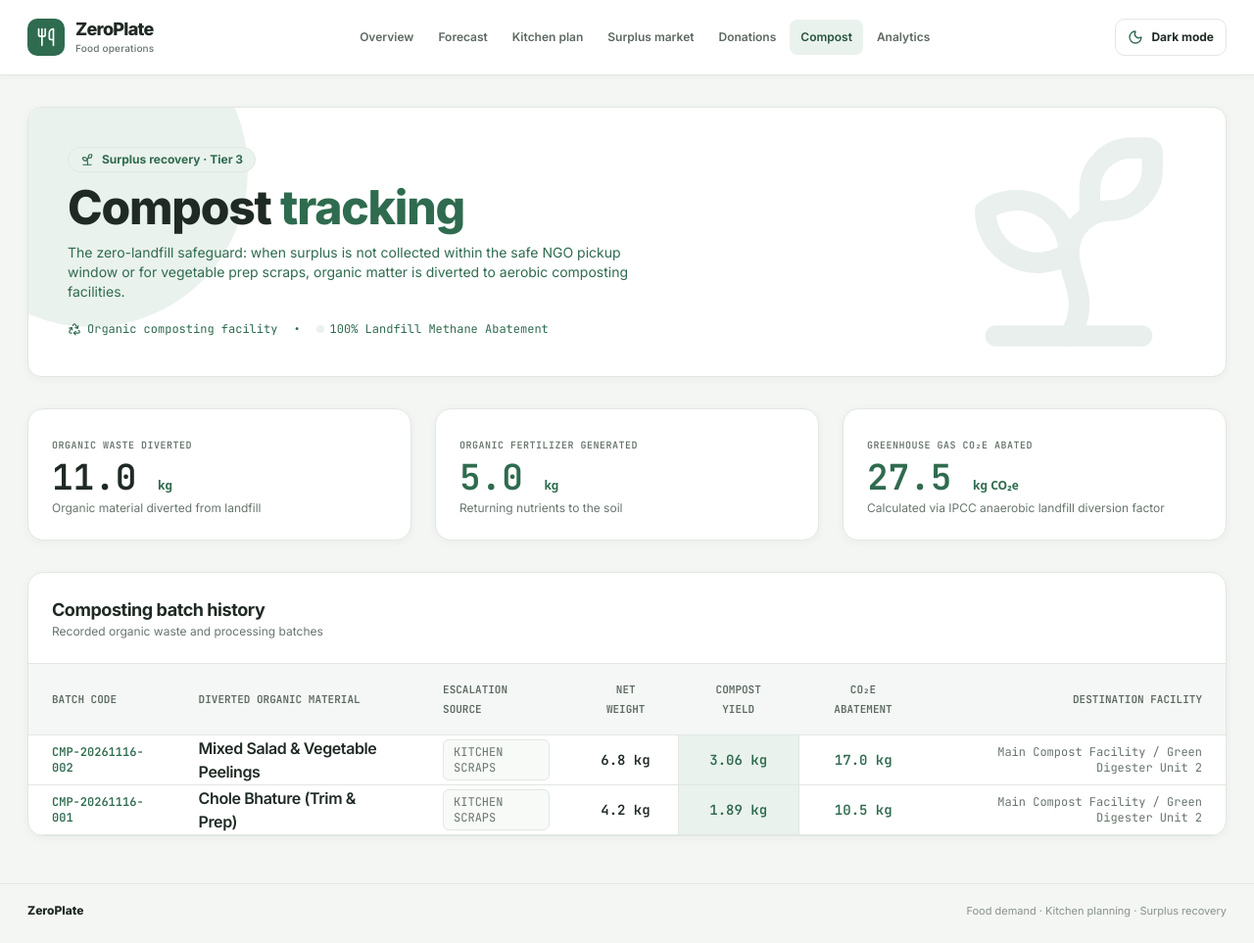
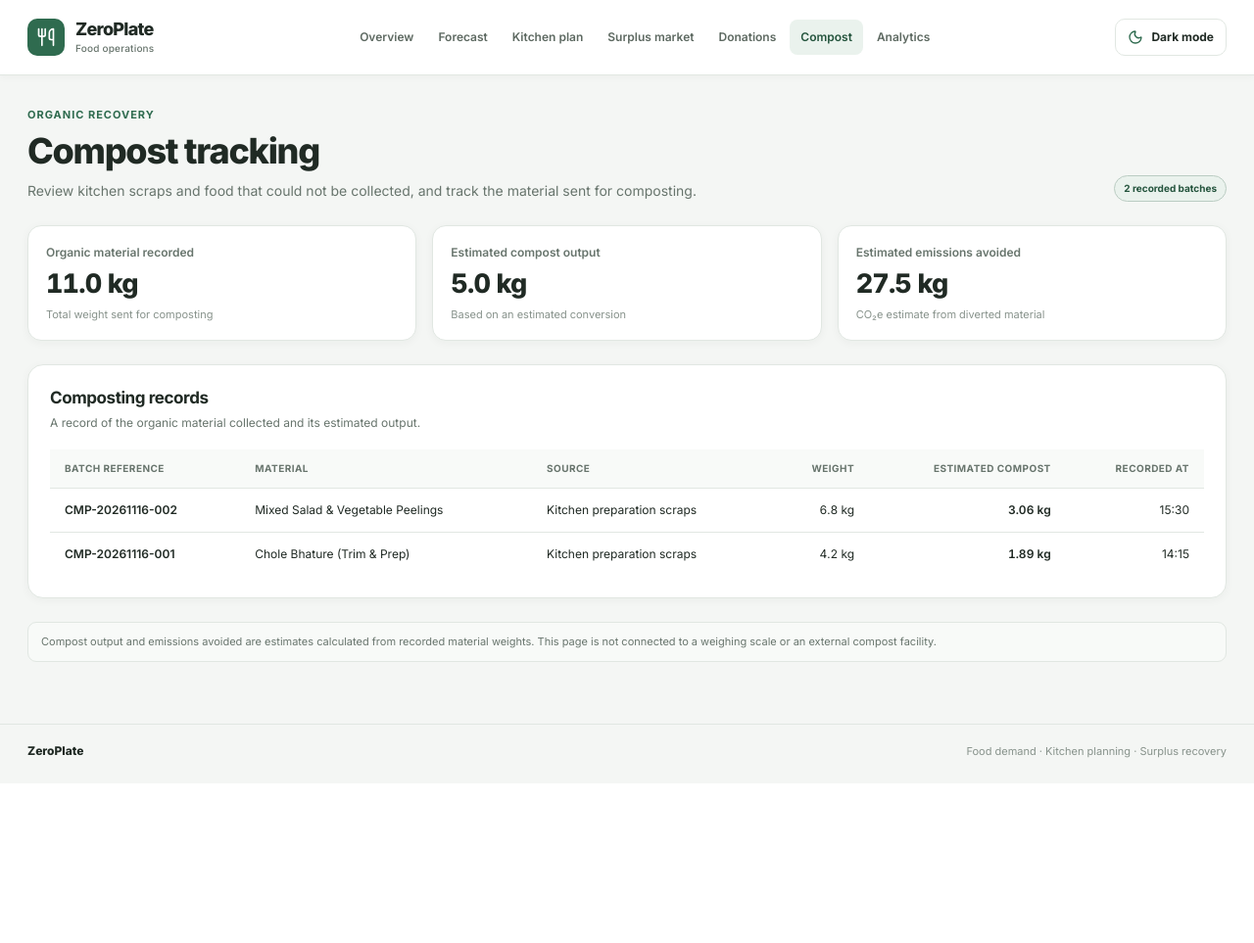
Before and after one commit to vyasy56-afk/ZeroPlate, a Flask app: page /composting/ in a window 1280 px wide. Shown: the whole page at 98% size. After the commit the page ends 774 px from the top, so only its background shows below. Run offline with Flask 3, Linux system fonts and the light colour scheme; data comes from the database, SQL or seed files in the repository; some libraries are stand-ins or nearby versions.

Commit message:
Replace technical composting claims with clear estimated recovery records

```diff
--- a/app/templates/composting.html
+++ b/app/templates/composting.html
@@ -3,117 +3,88 @@
 {% block title %}Compost tracking{% endblock %}
 
 {% block content %}
-<div class="space-y-8">
-    <!-- Header Banner -->
-    <div class="relative overflow-hidden rounded-3xl bg-gradient-to-r from-[#0d2818] via-[#081b10] to-[#040d08] border border-emerald-500/30 p-8 sm:p-10 shadow-[0_15px_50px_-10px_rgba(16,185,129,0.2)]">
-        <div class="absolute -top-24 -left-24 w-80 h-80 bg-emerald-500/15 rounded-full blur-3xl pointer-events-none"></div>
+<div class="page-stack">
+    <header class="page-header">
+        <div>
+            <p class="page-eyebrow">Organic recovery</p>
+            <h1 class="page-title">Compost tracking</h1>
+            <p class="page-description">Review kitchen scraps and food that could not be collected, and track the material sent for composting.</p>
+        </div>
+        <span class="status-chip">{{ logs|length }} recorded batch{{ '' if logs|length == 1 else 'es' }}</span>
+    </header>
 
-        <div class="relative z-10 max-w-3xl space-y-3">
-            <div class="inline-flex items-center space-x-2 px-3 py-1 rounded-full text-xs font-bold bg-emerald-500/15 text-emerald-300 border border-emerald-500/30">
-                <i data-lucide="sprout" class="w-3.5 h-3.5 text-emerald-400"></i>
-                <span>Surplus recovery · Tier 3</span>
-            </div>
-            <h1 class="text-3xl sm:text-5xl font-black text-white font-heading tracking-tight">
-                Compost <span class="gradient-text-emerald">tracking</span>
-            </h1>
-            <p class="text-xs sm:text-sm text-emerald-100/80 max-w-xl font-normal leading-relaxed">
-                The zero-landfill safeguard: when surplus is not collected within the safe NGO pickup window or for vegetable prep scraps, organic matter is diverted to aerobic composting facilities.
-            </p>
-            <div class="flex flex-wrap items-center gap-4 pt-2 text-xs text-emerald-200/70 font-mono">
-                <span class="flex items-center space-x-1.5">
-                    <i data-lucide="recycle" class="w-3.5 h-3.5 text-emerald-400"></i>
-                    <span>Organic composting facility</span>
-                </span>
-                <span>•</span>
-                <span class="flex items-center space-x-1.5 text-emerald-300">
-                    <span class="w-2 h-2 rounded-full bg-emerald-400 pulse-neon"></span>
-                    <span>100% Landfill Methane Abatement</span>
-                </span>
+    <section class="grid grid-cols-1 sm:grid-cols-3 gap-4">
+        <div class="metric-card">
+            <span class="metric-label">Organic material recorded</span>
+            <strong class="metric-value">{{ totals.weight_kg }} kg</strong>
+            <span class="metric-hint">Total weight sent for composting</span>
+        </div>
+        <div class="metric-card">
+            <span class="metric-label">Estimated compost output</span>
+            <strong class="metric-value">{{ totals.compost_kg }} kg</strong>
+            <span class="metric-hint">Based on an estimated conversion</span>
+        </div>
+        <div class="metric-card">
+            <span class="metric-label">Estimated emissions avoided</span>
+            <strong class="metric-value">{{ totals.co2_diverted_kg }} kg</strong>
+            <span class="metric-hint">CO₂e estimate from diverted material</span>
+        </div>
+    </section>
+
+    <section class="panel-card overflow-hidden">
+        <div class="panel-heading">
+            <div>
+                <h2 class="panel-title">Composting records</h2>
+                <p class="panel-description">A record of the organic material collected and its estimated output.</p>
             </div>
         </div>
-        <div class="absolute right-8 top-1/2 -translate-y-1/2 opacity-10 hidden md:block pointer-events-none">
-            <i data-lucide="sprout" class="w-64 h-64 text-emerald-400"></i>
-        </div>
-    </div>
 
-    <!-- Impact & Conversion Scorecards -->
-    <div class="grid grid-cols-1 sm:grid-cols-3 gap-6">
-        <div class="glass-card p-6 space-y-1 hover:border-emerald-500/40">
-            <span class="text-[10px] font-mono uppercase font-bold text-slate-400 tracking-wider">Organic Waste Diverted</span>
-            <div class="text-4xl font-black text-white font-mono mt-1">{{ totals.weight_kg }} <span class="text-xs font-sans text-emerald-400">kg</span></div>
-            <p class="text-xs text-slate-400 mt-1">Organic material diverted from landfill</p>
-        </div>
-
-        <div class="glass-card p-6 space-y-1 hover:border-teal-500/40">
-            <span class="text-[10px] font-mono uppercase font-bold text-slate-400 tracking-wider">Organic Fertilizer Generated</span>
-            <div class="text-4xl font-black text-teal-400 font-mono mt-1">{{ totals.compost_kg }} <span class="text-xs font-sans text-teal-300">kg</span></div>
-            <p class="text-xs text-slate-400 mt-1">Returning nutrients to the soil</p>
-        </div>
-
-        <div class="glass-card p-6 space-y-1 hover:border-emerald-500/40">
-            <span class="text-[10px] font-mono uppercase font-bold text-slate-400 tracking-wider">Greenhouse Gas CO₂e Abated</span>
-            <div class="text-4xl font-black text-emerald-300 font-mono mt-1">{{ totals.co2_diverted_kg }} <span class="text-xs font-sans text-emerald-400">kg CO₂e</span></div>
-            <p class="text-xs text-slate-400 mt-1">Calculated via IPCC anaerobic landfill diversion factor</p>
-        </div>
-    </div>
-
-    <!-- Composting Batch Logs Table -->
-    <div class="glass-card overflow-hidden">
-        <div class="p-6 border-b border-white/5 flex flex-col sm:flex-row items-start sm:items-center justify-between gap-3">
-            <div>
-                <h3 class="font-bold text-white text-lg font-heading">Composting batch history</h3>
-                <p class="text-xs text-slate-400">Recorded organic waste and processing batches</p>
-            </div>
-
-        </div>
-
-        <div class="overflow-x-auto">
-            <table class="w-full text-left text-sm text-slate-300">
-                <thead class="bg-slate-950/60 text-[11px] text-slate-400 uppercase font-mono font-bold border-b border-white/5">
+        {% if logs %}
+        <div class="table-scroll">
+            <table class="data-table">
+                <thead>
                     <tr>
-                        <th class="px-6 py-4">Batch Code</th>
-                        <th class="px-6 py-4">Diverted Organic Material</th>
-                        <th class="px-6 py-4">Escalation Source</th>
-                        <th class="px-6 py-4 text-center">Net Weight</th>
-                        <th class="px-6 py-4 text-center">Compost Yield</th>
-                        <th class="px-6 py-4 text-center">CO₂e Abatement</th>
-                        <th class="px-6 py-4 text-right">Destination Facility</th>
+                        <th>Batch reference</th>
+                        <th>Material</th>
+                        <th>Source</th>
+                        <th class="text-right">Weight</th>
+                        <th class="text-right">Estimated compost</th>
+                        <th class="text-right">Recorded at</th>
                     </tr>
                 </thead>
-                <tbody class="divide-y divide-white/5">
+                <tbody>
                     {% for log in logs %}
-                    <tr class="sleek-table-row">
-                        <td class="px-6 py-4.5 font-mono font-bold text-emerald-400 text-xs">
-                            {{ log.batch_code }}
+                    <tr>
+                        <td class="font-semibold">{{ log.batch_code }}</td>
+                        <td>{{ log.item_name }}</td>
+                        <td>
+                            {% if log.source_reason == 'EXPIRED_UNCOLLECTED_NGO' %}
+                                Uncollected donation
+                            {% elif log.source_reason == 'KITCHEN_SCRAPS' %}
+                                Kitchen preparation scraps
+                            {% elif log.source_reason == 'QUALITY_SAFETY_THRESHOLD' %}
+                                Food not suitable for donation
+                            {% else %}
+                                Organic material
+                            {% endif %}
                         </td>
-                        <td class="px-6 py-4.5 font-semibold text-white font-heading text-base">
-                            {{ log.item_name }}
-                        </td>
-                        <td class="px-6 py-4.5">
-                            <span class="inline-flex items-center px-2.5 py-1 rounded-md text-xs font-mono
-                                {% if log.source_reason == 'EXPIRED_UNCOLLECTED_NGO' %}badge-neon-amber
-                                {% else %}bg-white/5 text-slate-400 border border-white/10{% endif %}">
-                                {{ log.source_reason.replace('_', ' ') }}
-                            </span>
-                        </td>
-                        <td class="px-6 py-4.5 text-center font-mono font-bold text-white">
-                            {{ log.weight_kg }} kg
-                        </td>
-                        <td class="px-6 py-4.5 text-center font-mono font-bold text-teal-400 bg-teal-500/10 border-x border-teal-500/10">
-                            {{ log.estimated_compost_kg }} kg
-                        </td>
-                        <td class="px-6 py-4.5 text-center font-mono font-bold text-emerald-400">
-                            {{ log.co2_diverted_kg }} kg
-                        </td>
-                        <td class="px-6 py-4.5 text-right text-xs text-slate-400 font-mono">
-                            {{ log.facility_partner | replace('Graphic Era Campus Bio-Compost Facility / Green Digester Unit 2', 'Main Compost Facility / Green Digester Unit 2') }}
-                        </td>
+                        <td class="text-right tabular-nums">{{ log.weight_kg }} kg</td>
+                        <td class="text-right tabular-nums font-semibold">{{ log.estimated_compost_kg }} kg</td>
+                        <td class="text-right">{{ log.logged_at }}</td>
                     </tr>
                     {% endfor %}
                 </tbody>
             </table>
         </div>
-    </div>
+        {% else %}
+        <div class="empty-state">
+            <i data-lucide="sprout" class="w-8 h-8"></i>
+            <h3>No compost records yet</h3>
+            <p>When organic material is routed to composting, its batch details will appear here.</p>
+        </div>
+        {% endif %}
+    </section>
+
+    <p class="helper-note">Compost output and emissions avoided are estimates calculated from recorded material weights. This page is not connected to a weighing scale or an external compost facility.</p>
 </div>
-
 {% endblock %}
```
